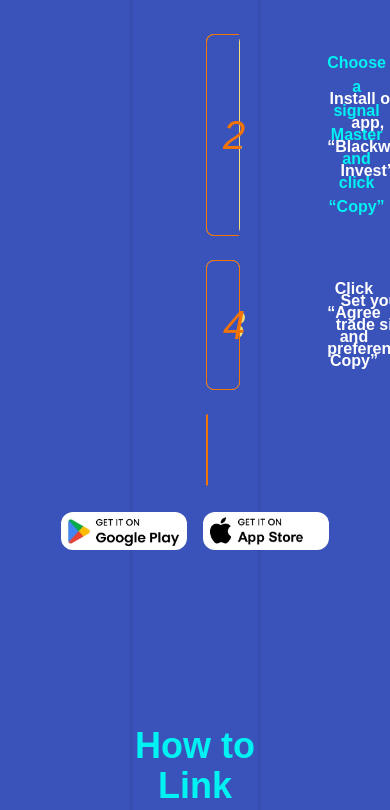
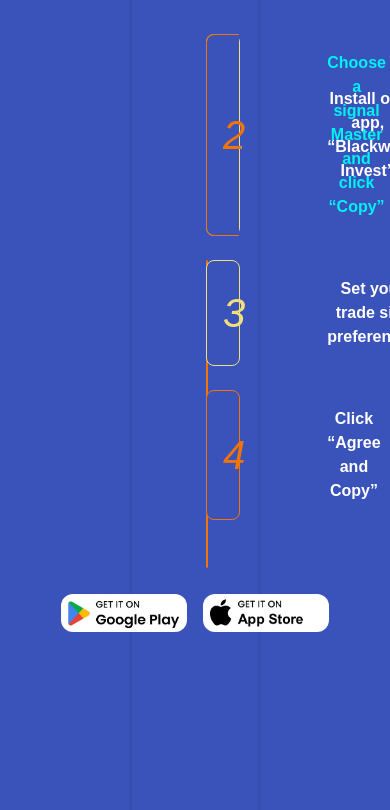
Before and after one commit to Xing4113/copy_trading_webpage, a Next.js app: page / in a window 390 px wide. Shown: the part 2946-3756 px from the top of the page. Built offline with nearby package versions, Linux system fonts and the light colour scheme.

Commit message:
FIX: Responsive for Trade in App Section

```diff
--- a/src/components/ui/GuideAccordion.js
+++ b/src/components/ui/GuideAccordion.js
@@ -41,10 +41,10 @@ export default function GuideAccordion() {
           <button
             key={item.id}
             onClick={() => setActiveStep(item.id)}
-            className={`border rounded-lg p-4 flex items-center gap-[82px] cursor-pointer z-20 order-${item.id * 2} ${styles.stepButton}
+            className={`border rounded-lg p-4 flex items-center gap-[82px] cursor-pointer z-20 ${styles.stepButton}
                 ${ activeStep === item.id ? "w-[100.25%] row-span-1 rounded-r-none border-r-0" : "w-[98%]" }
               `}
-            style={{ borderColor: item.color, backgroundColor: "var(--background)" }}
+            style={{ borderColor: item.color, backgroundColor: "var(--background)", order: item.id }}
           >
             <span
               className={`italic text-[40px] ${styles.stepNumber}`}
@@ -66,9 +66,8 @@ export default function GuideAccordion() {
         className={`row-span-4 flex justify-center items-center border rounded-3xl py-3 z-0 ${styles.imageContainer}
                     ${activeStep === 1 ? "rounded-tl-none" : ""}
                     ${activeStep === guide.length ? "rounded-bl-none" : ""}
-                    order-${activeStep * 2 + 1}
                   `}
-        style={{ borderColor: guide[activeStep - 1]?.color, backgroundColor: "var(--background)" }}
+        style={{ borderColor: guide[activeStep - 1]?.color, backgroundColor: "var(--background)", order: activeStep }}
       >
         {/* Display Step Image */}
         <Image
--- a/styles/ui/GuideAccordion.module.scss
+++ b/styles/ui/GuideAccordion.module.scss
@@ -41,7 +41,7 @@
 @media (min-width: 804) {
 
     .imageContainer{
-        order: 3 !important;
+        order: 1 !important;
     }
 
 }
```
